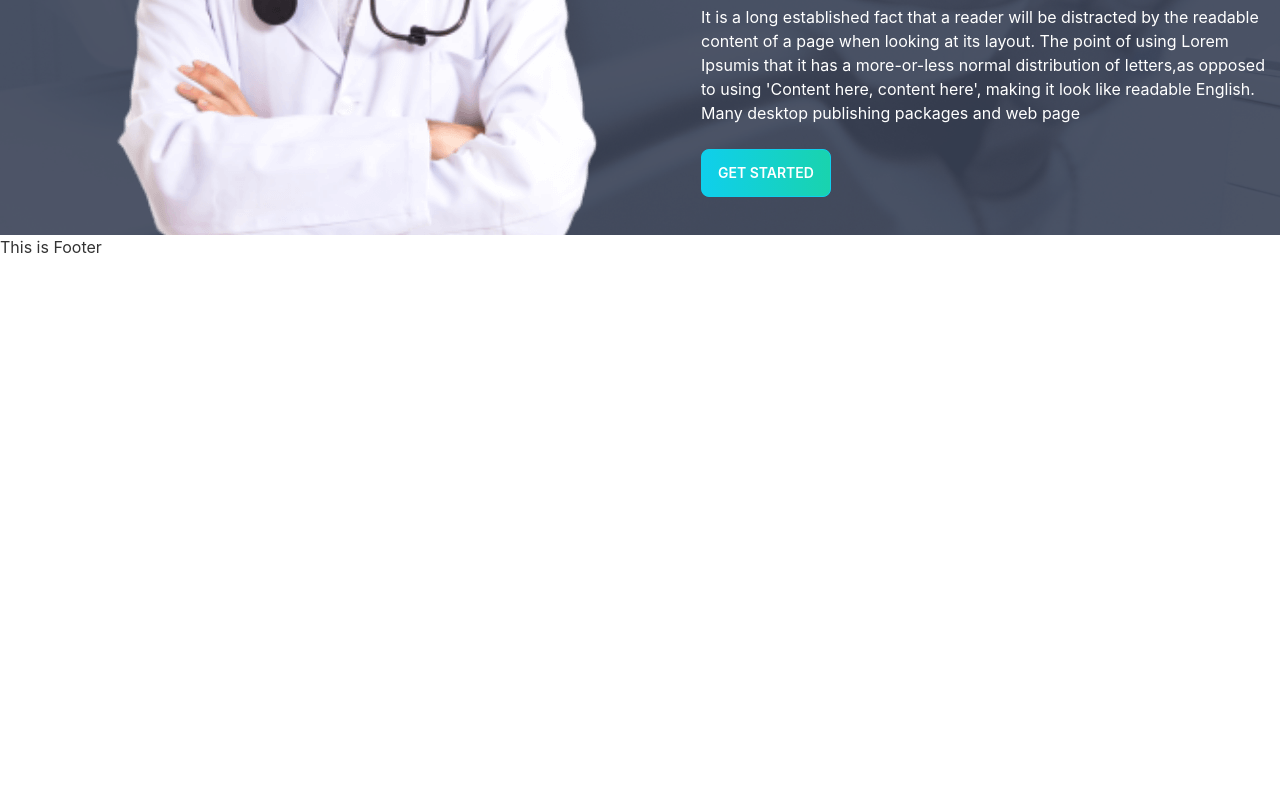
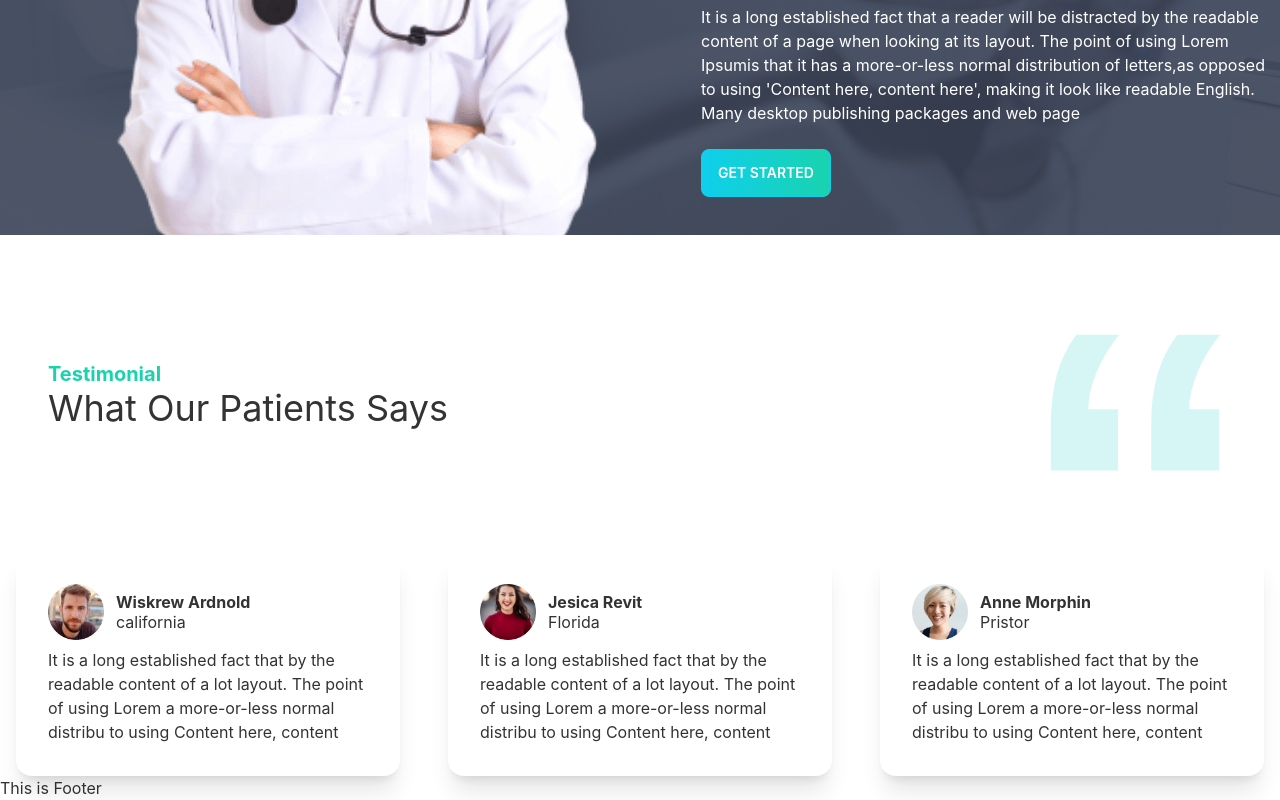
Before and after one commit to 100galib/doctorportal-client, a React (Create React App) app: page / in a window 1280 px wide. Shown: the part 2547-3347 px from the top of the page. Before the commit the page ends 2806 px from the top, so only its background shows below. Built offline with nearby package versions, Linux system fonts and the light colour scheme.

Commit message:
testimonial added

```diff
--- a/src/Components/Pages/Home/Home/Home.js
+++ b/src/Components/Pages/Home/Home/Home.js
@@ -5,6 +5,7 @@ import Infocards from '../Infocards/Infocards';
 import Services from '../Services/Services';
 import Terms from '../Terms/Terms';
 import Appoinment from '../Appoinment/Appoinment';
+import Testimonial from '../Testimonial/Testimonial';
 
 const Home = () => {
     return (
@@ -16,6 +17,7 @@ const Home = () => {
             <Services></Services>
             <Terms></Terms>
             <Appoinment></Appoinment>
+            <Testimonial></Testimonial>
         </div>
     );
 };
--- /dev/null
+++ b/src/Components/Pages/Home/Testimonial/Testimonial.js
@@ -0,0 +1,50 @@
+import React from 'react';
+import quotes from '../../../../assets/icons/quote.svg'
+import people1 from '../../../../assets/images/people1.png';
+import people2 from '../../../../assets/images/people2.png';
+import people3 from '../../../../assets/images/people3.png';
+import UserCard from './UserCard';
+
+const Testimonial = () => {
+    const userReview = [
+        {
+            id: 1,
+            name: 'Wiskrew Ardnold',
+            place: 'california',
+            image: people1,
+            details: 'It is a long established fact that by the readable content of a lot layout. The point of using Lorem a more-or-less normal distribu to using Content here, content'
+        },
+        {
+            id: 2,
+            name: 'Jesica Revit',
+            place: 'Florida',
+            image: people2,
+            details: 'It is a long established fact that by the readable content of a lot layout. The point of using Lorem a more-or-less normal distribu to using Content here, content'
+        },
+        {
+            id: 3,
+            name: 'Anne Morphin',
+            place: 'Pristor',
+            image: people3,
+            details: 'It is a long established fact that by the readable content of a lot layout. The point of using Lorem a more-or-less normal distribu to using Content here, content'
+        },
+    ]
+    return (
+        <div>
+            <div className='flex justify-between items-center mt-20 px-12'>
+                <div className='w-3/5 lg:w-4/5'>
+                    <h3 className='text-secondary font-bold text-xl'>Testimonial</h3>
+                    <h1 className='text-4xl'>What Our Patients Says</h1>
+                </div>
+                <img className='lg:w-48 w-1/5' src={quotes} alt="" />
+            </div>
+            <div className='grid grid-cols-1 mt-20 gap-4 place-items-center lg:grid-cols-3'>
+                {
+                    userReview.map(review => <UserCard key={review.id} review={review}></UserCard>)
+                }
+            </div>
+        </div>
+    );
+};
+
+export default Testimonial;
--- /dev/null
+++ b/src/Components/Pages/Home/Testimonial/UserCard.js
@@ -0,0 +1,21 @@
+import React from 'react';
+
+const UserCard = ({review}) => {
+    const {name, place, image, details} = review
+    return (
+        <div className="card w-96 bg-base-100 shadow-xl">
+            <div className="card-body">
+                <div className='flex items-center'>
+                    <img className='w-14 h-14' src={image} alt="" />
+                    <div className='ml-3'>
+                        <h1 className='-mb-1 font-bold'>{name}</h1>
+                        <h3>{place}</h3>
+                    </div>
+                </div>
+                <p>{details}</p>
+            </div>
+        </div>
+    );
+};
+
+export default UserCard;
```
